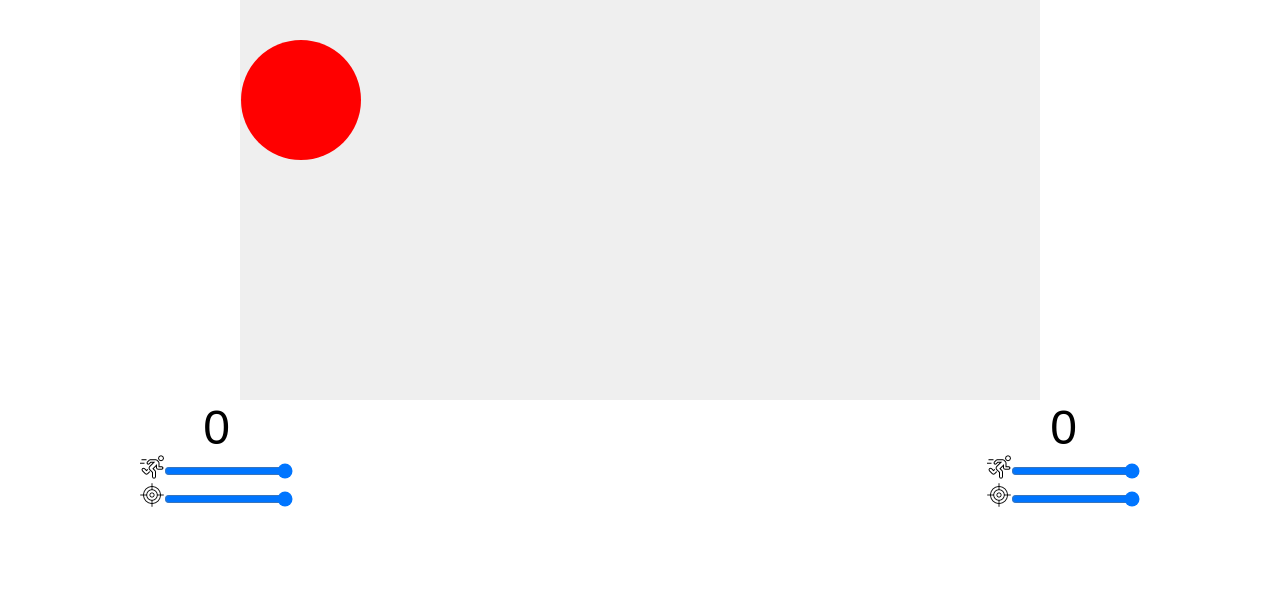
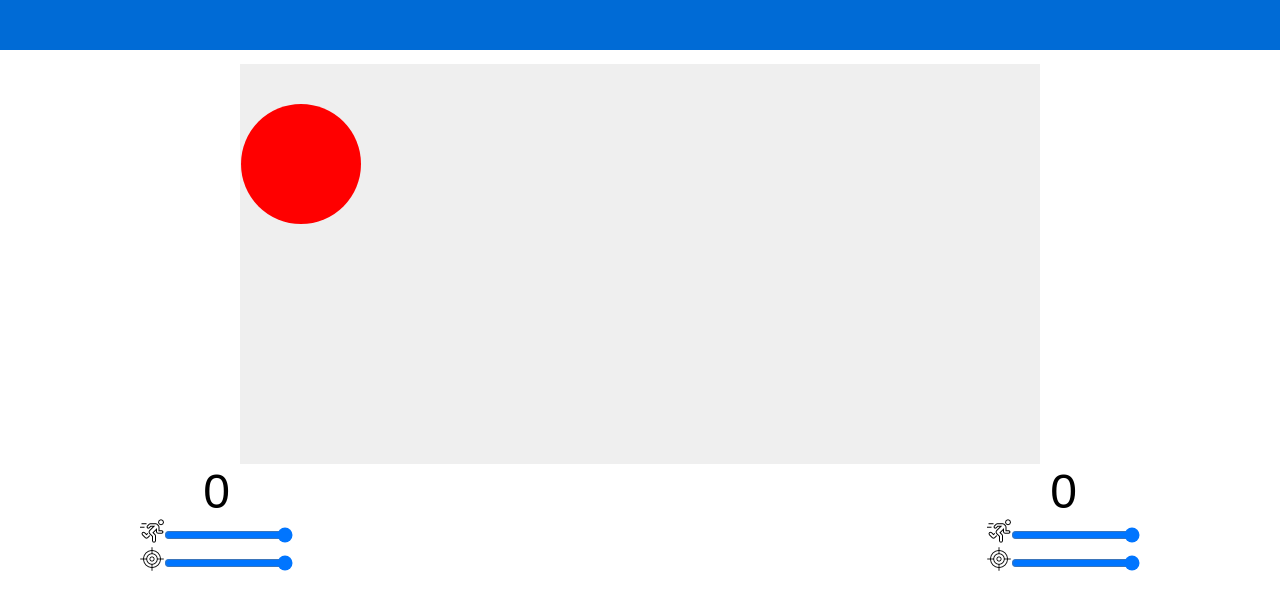
Before and after one commit to digunin/duel-mini-game, a React app: page / in a window 1280 px wide. Shown: the top 610 px of the page. Built offline with nearby package versions, Linux system fonts and the light colour scheme.

Commit message:
AppHeader added

```diff
--- a/src/App.tsx
+++ b/src/App.tsx
@@ -2,40 +2,51 @@ import React from "react";
 import { Game } from "./components/game/Game";
 import { HeroPanel } from "./components/HeroPanel";
 import { useAppScreen } from "./hooks/useAppScreen";
+import { AppHeader } from "./components/AppHeader";
 
 function App() {
   const { orient } = useAppScreen();
 
   if (orient == "portrait") {
     return (
+      <>
+        <AppHeader />
         <div className="app-container">
-        <Game />
+          <Game key="game" />
           <div className="hero-panel-block">
             <HeroPanel
+              key="left-panel"
               score={0}
               onchangeHandler={(props) => console.log("Левая панель: ", props)}
             />
             <HeroPanel
+              key="right-panel"
               score={0}
               onchangeHandler={(props) => console.log("Правая панель: ", props)}
             />
           </div>
         </div>
+      </>
     );
   }
 
   return (
+    <>
+      <AppHeader />
       <div className="app-container landscape">
         <HeroPanel
+          key="left-panel"
           score={0}
           onchangeHandler={(props) => console.log("Левая панель: ", props)}
         />
-      <Game />
+        <Game key="game" />
         <HeroPanel
+          key="right-panel"
           score={0}
           onchangeHandler={(props) => console.log("Правая панель: ", props)}
         />
       </div>
+    </>
   );
 }
 
--- /dev/null
+++ b/src/components/AppHeader.tsx
@@ -0,0 +1,5 @@
+import React from "react";
+
+export const AppHeader = () => {
+  return <header></header>;
+};
--- a/src/hooks/useAppScreen.ts
+++ b/src/hooks/useAppScreen.ts
@@ -29,9 +29,11 @@ export const useAppScreen = (): { orient: Orientation } => {
   }, [scale]);
 
   function resizeHandler() {
-    const { clientWidth, clientHeight } = document.documentElement;
+    let { clientWidth, clientHeight } = document.documentElement;
     const panelWidth = 70;
     const panelHeight = 115;
+    const appHeaderHeight = 64;
+    clientHeight -= appHeaderHeight;
 
     let base_ratio = baseSize.width / baseSize.height;
     let client_ratio = clientWidth / clientHeight;
--- a/src/style.css
+++ b/src/style.css
@@ -2,6 +2,19 @@
   margin: 0;
   padding: 0;
   box-sizing: border-box;
+}
+
+body {
+  margin-top: 64px;
+}
+
+header {
+  position: fixed;
+  top: 0;
+  left: 0;
+  right: 0;
+  height: 50px;
+  background-color: rgb(0, 107, 214);
 }
 
 .app-container {
@@ -60,7 +73,6 @@ canvas {
 .app-container.landscape input[type="range"] {
   writing-mode: vertical-lr;
   direction: rtl;
-  appearance: slider-vertical;
   margin: 5px;
   vertical-align: bottom;
 }
```
Lines whose indentation alone changed are shown as unchanged.
